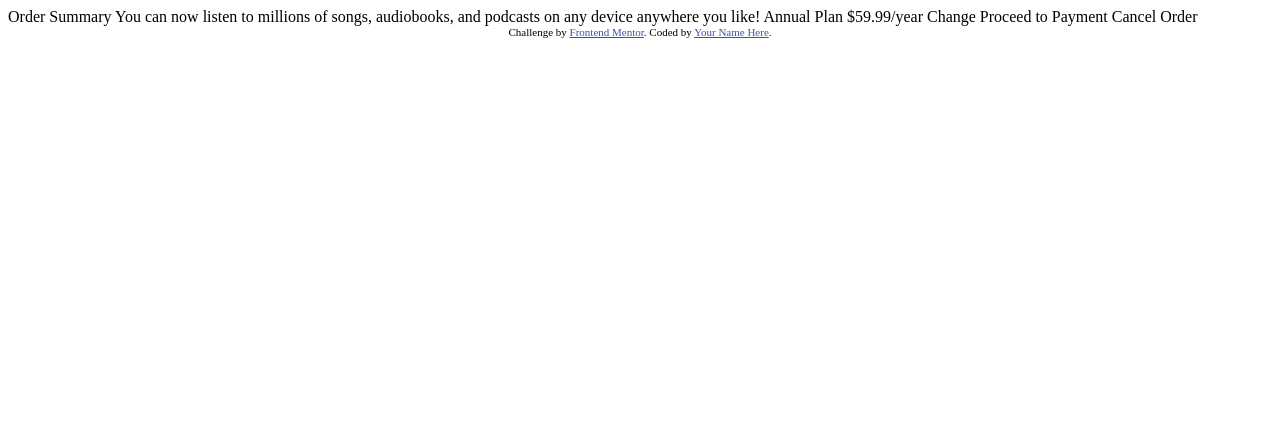
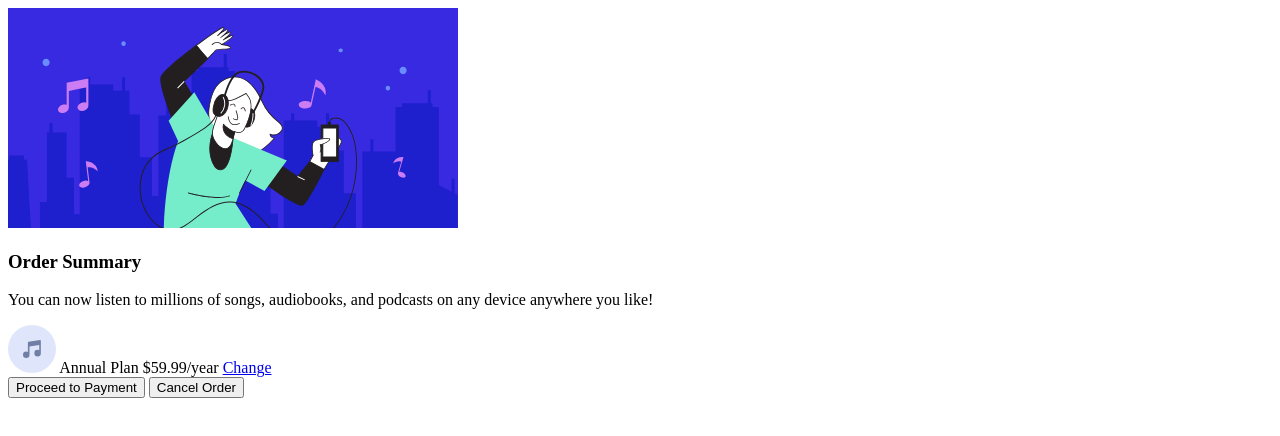
Before and after one commit to pietyr/order-summary-component, a plain HTML site: page index.html in a window 1280 px wide. Drawn offline with Linux system fonts and the light colour scheme; files that its build step writes are made by us from their sources.

Commit message:
Added basic HTML structure. Added css file

```diff
--- a/index.html
+++ b/index.html
@@ -4,39 +4,41 @@
 		<meta charset="UTF-8" />
 		<meta name="viewport" content="width=device-width, initial-scale=1.0" />
 		<!-- displays site properly based on user's device -->
-
 		<link
 			rel="icon"
 			type="image/png"
 			sizes="32x32"
 			href="./images/favicon-32x32.png"
 		/>
-
 		<title>Frontend Mentor | Order summary card</title>
-
-		<!-- Feel free to remove these styles or customise in your own stylesheet 👍 -->
-		<style>
-			.attribution {
-				font-size: 11px;
-				text-align: center;
-			}
-			.attribution a {
-				color: hsl(228, 45%, 44%);
-			}
-		</style>
+		<link rel="stylesheet" href="style.css" />
 	</head>
 	<body>
-		Order Summary You can now listen to millions of songs, audiobooks, and
-		podcasts on any device anywhere you like! Annual Plan $59.99/year Change
-		Proceed to Payment Cancel Order
-
-		<div class="attribution">
-			Challenge by
-			<a
-				href="https://www.frontendmentor.io?ref=challenge"
-				target="_blank"
-				>Frontend Mentor</a
-			>. Coded by <a href="#">Your Name Here</a>.
-		</div>
+		<main>
+			<article>
+				<header>
+					<img
+						src="images/illustration-hero.svg"
+						alt="Illustration of a man listening to music"
+					/>
+				</header>
+				<section>
+					<h1>Order Summary</h1>
+					<p>
+						You can now listen to millions of songs, audiobooks, and
+						podcasts on any device anywhere you like!
+					</p>
+					<section class="selected-plan">
+						<img src="images/icon-music.svg" alt="Music icon" />
+						<span>Annual Plan</span> <span>$59.99/year</span>
+						<a href="#">Change</a>
+					</section>
+					<button type="button" class="payment">
+						Proceed to Payment
+					</button>
+					<button type="button" class="cancel">Cancel Order</button>
+				</section>
+			</article>
+		</main>
 	</body>
 </html>
```
Also changed, not shown: styles/style.css (added).
